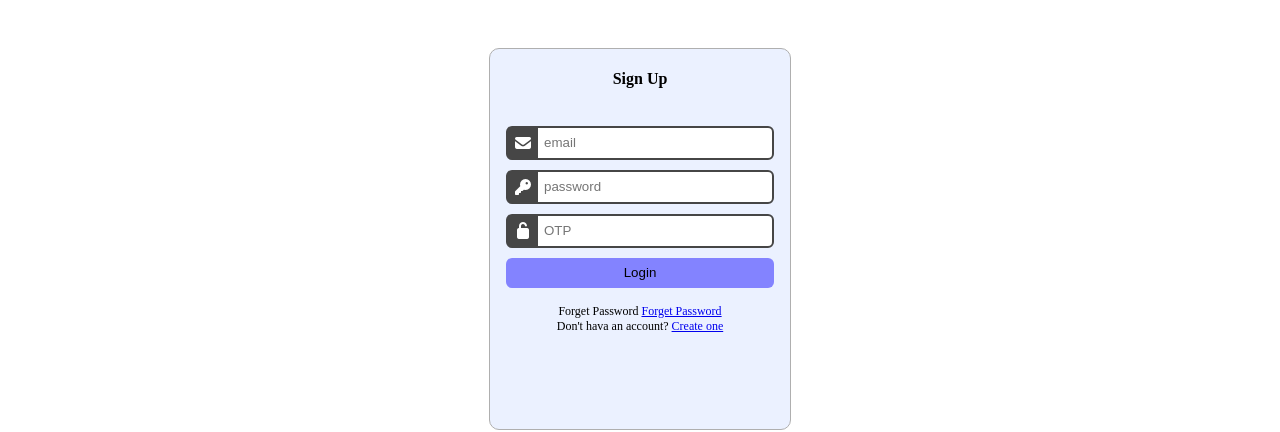
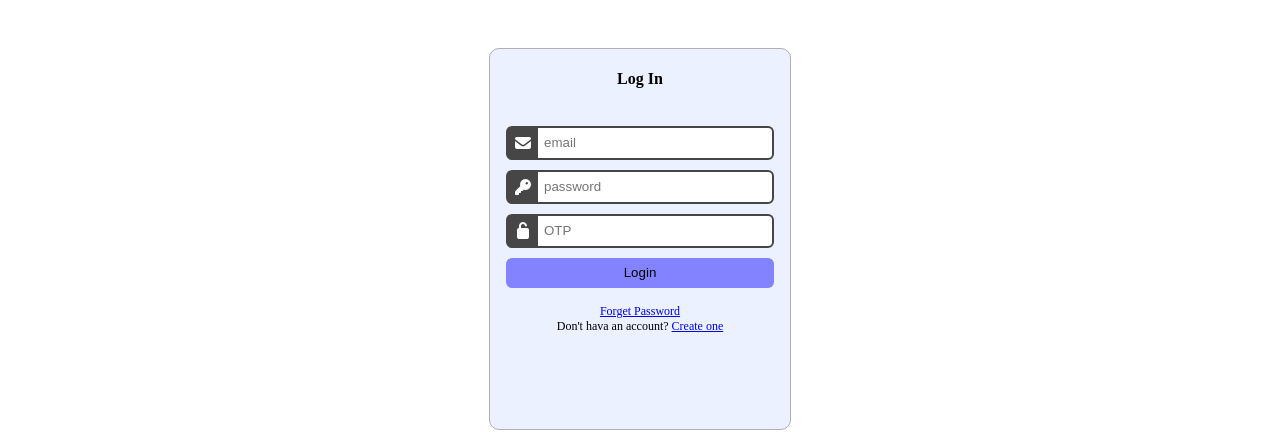
Before and after one commit to robinsonmangang4-rgb/ClassHTML, a plain HTML site: page RaCollectionLogIn.html in a window 1280 px wide. Shown: the part 211-643 px from the top of the page. Drawn offline with Linux system fonts and the light colour scheme.

Commit message:
news update in some lines

```diff
--- a/RaCollectionLogIn.html
+++ b/RaCollectionLogIn.html
@@ -92,7 +92,6 @@
             margin: 0;
         }
 
-
         .form {
             display: flex;
             flex-direction: column;
@@ -155,7 +154,7 @@
     <section class="formSection">
 
         <div class="container">
-            <h4>Sign Up</h4>
+            <h4>Log In</h4>
 
             <form class="form">
                 <div class="inputBox">
@@ -173,7 +172,7 @@
 
                 <input class="submitBtn" type="submit" value="Login">
             </form>
-            <p> Forget Password <a href="#">Forget Password</a></p>
+            <p><a href="#">Forget Password</a></p>
             <p>Don't hava an account? <a href="RaCollectionLogIn.html">Create one</a></p>
         </div>
 
```
